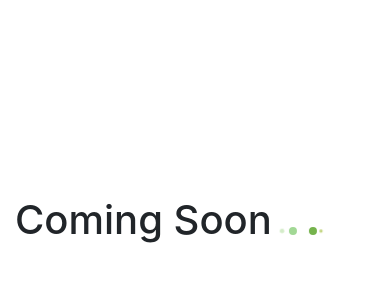
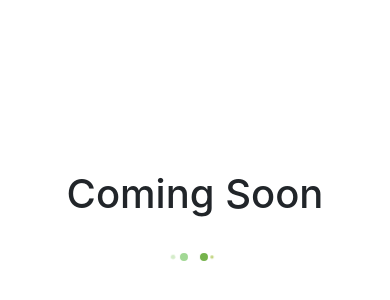
Before and after one commit to fahmadrifki/firstPhonegap, a plain HTML site: page www/index.html in a window 390 px wide. Shown: the part 192-492 px from the top of the page. Drawn offline with Linux system fonts and the light colour scheme; some packages are replaced by stand-ins of ours.

Commit message:
update coming soon

```diff
--- a/www/index.html
+++ b/www/index.html
@@ -97,7 +97,7 @@
       }
       @keyframes lds-ellipsis3 {
         0% {
-                transform: scale(1);
+          transform: scale(1);
         }
         100% {
           transform: scale(0);
@@ -118,9 +118,10 @@
 
 <body>
   <div class="container">
-    <div class="row w-100 justify-content-center align-items-center" style="height:100vh;">
-      <div class="col-12 col-lg-6 text-center d-flex align-self-center">
-        <h1 class="d-block d-sm-flex">Coming Soon</h1><div class="d-block d-sm-flex lds-ellipsis"><div></div><div></div><div></div><div></div></div>
+    <div class="row justify-content-center align-items-center m-0" style="height:100vh;">
+      <div class="col-12 text-center ">
+        <h1 class="d-block d-sm-flex position-relative w-100">Coming Soon</h1>
+        <div class="d-block d-sm-flex my-0 mx-auto lds-ellipsis"><div></div><div></div><div></div><div></div></div>
       </div>
     </div>
   </div>
```
Also changed, not shown: 1 other file.
